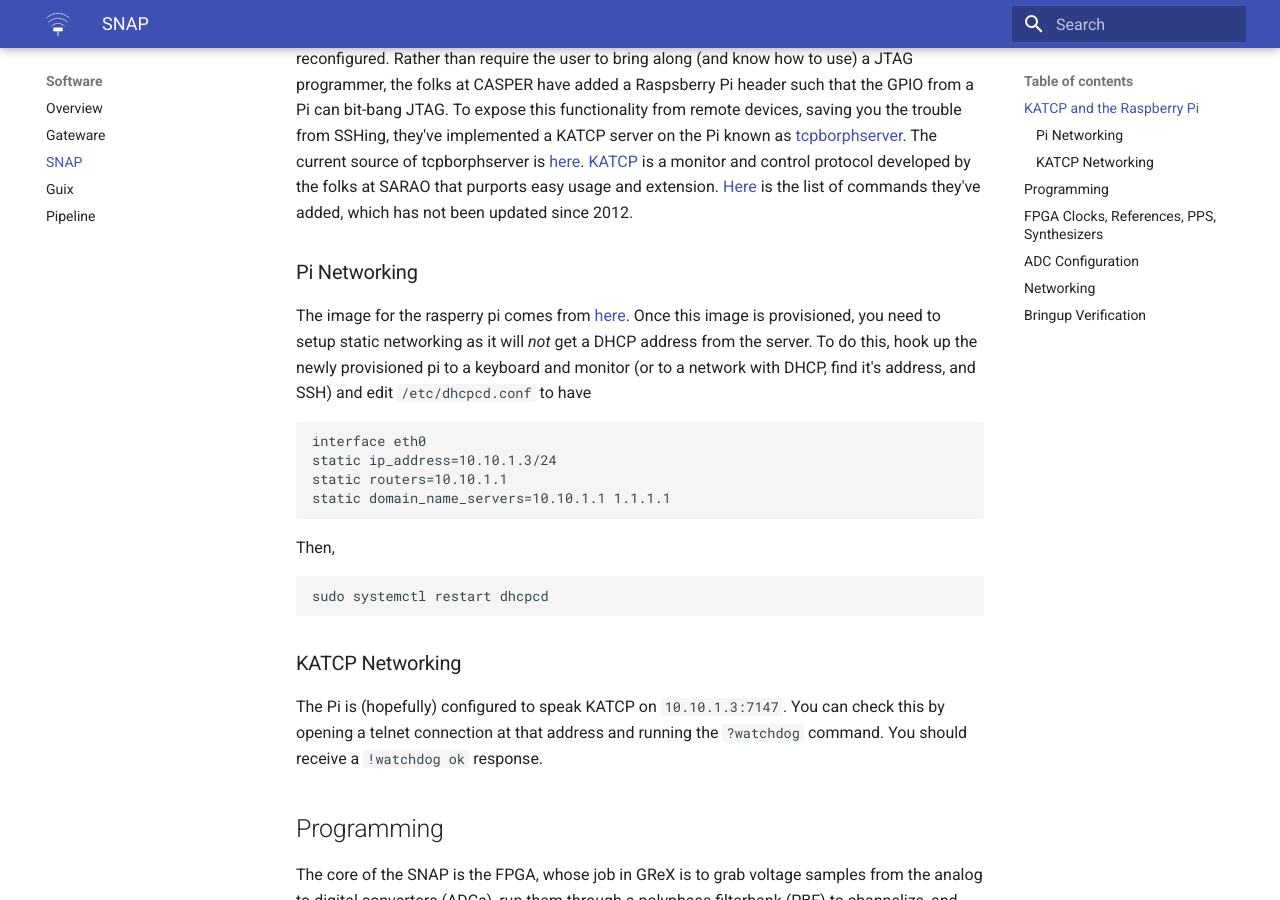
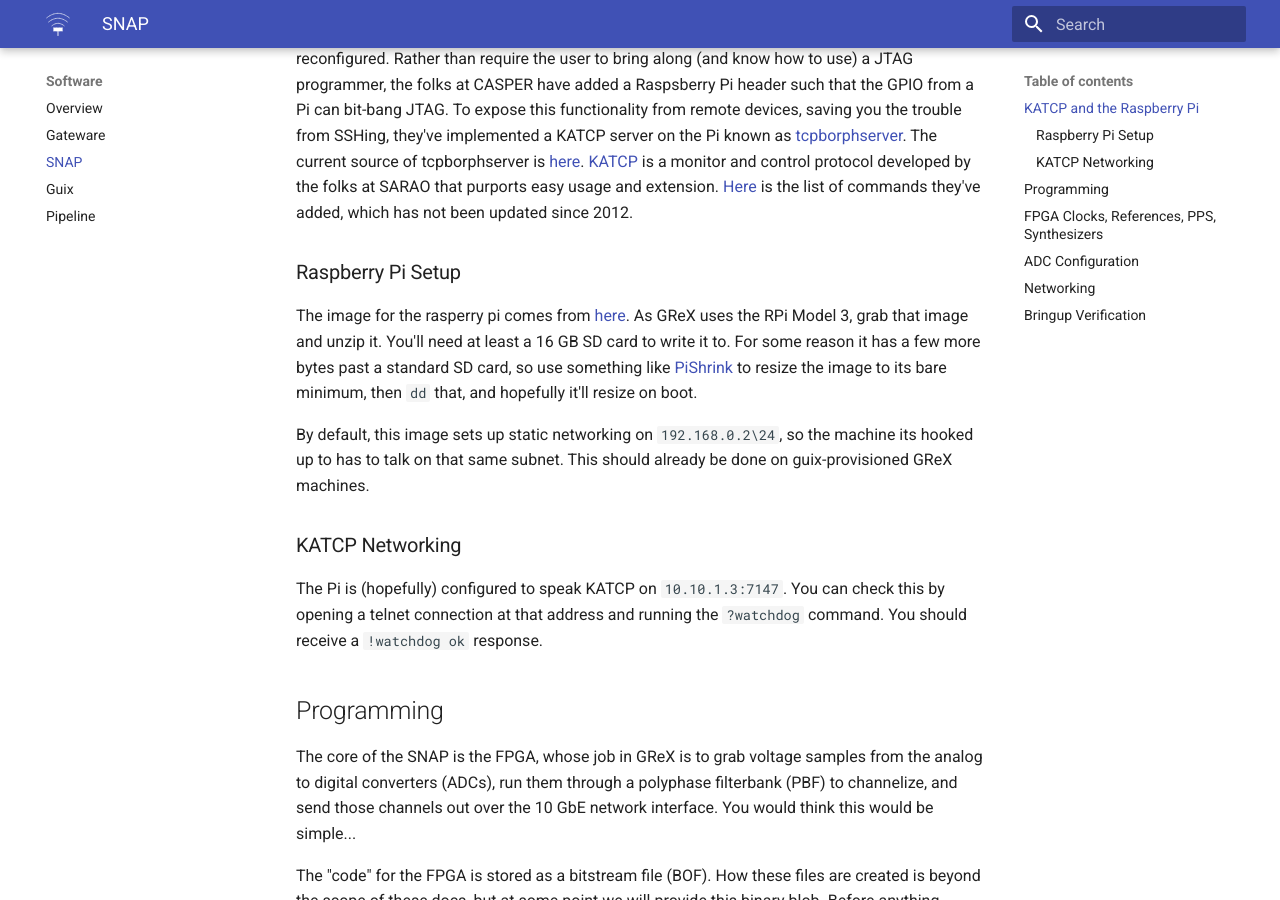
Before and after one commit to courtneyjkeeler/grex-telescope.github.io, an MkDocs documentation site: the page built from docs/software/snap.md, in a window 1280 px wide and 900 px high, scrolled down 442 px. Built offline with MkDocs 1.6.1 and Material for MkDocs 9.7.7, drawn with Linux system fonts in a browser that asks for light colours.

Commit message:
More notes about the pi

````diff
--- a/docs/software/snap.md
+++ b/docs/software/snap.md
@@ -12,36 +12,32 @@ documented, so we'll try to make it as painless as possible here.
 
 The SNAP board itself has no nonvolatile memory, so every time it is
 power-cycled, it must be reconfigured.
-Rather than require the user to bring along (and know how to use) a JTAG programmer, the folks at CASPER
-have added a Raspsberry Pi header such that the GPIO from a Pi can bit-bang JTAG. To expose this functionality
-from remote devices, saving you the trouble from SSHing, they've implemented a
-KATCP server on the Pi known as
-[tcpborphserver](https://casper.astro.berkeley.edu/wiki/Tcpborphserver). The
-current source of tcpborphserver is
-[here](https://github.com/casper-astro/katcp_devel/tree/rpi-devel-casperfpga). [KATCP](https://katcp-python.readthedocs.io/en/latest/_downloads/361189acb383a294be20d6c10c257cb4/NRF-KAT7-6.0-IFCE-002-Rev5-1.pdf)
-is a monitor and control protocol developed by the folks at SARAO that purports easy usage and extension. [Here](https://casper.astro.berkeley.edu/wiki/KATCP) is the list of commands they've added, which has not been updated since 2012.
+Rather than require the user to bring along (and know how to use) a JTAG
+programmer, the folks at CASPER have added a Raspsberry Pi header such that the
+GPIO from a Pi can bit-bang JTAG. To expose this functionality from remote
+devices, saving you the trouble from SSHing, they've implemented a KATCP
+server on the Pi known as
+[tcpborphserver](https://casper.astro.berkeley.edu/wiki/Tcpborphserver).
+The current source of tcpborphserver is
+[here](https://github.com/casper-astro/katcp_devel/tree/rpi-devel-casperfpga).
+[KATCP](https://katcp-python.readthedocs.io/en/latest/_downloads/361189acb383a294be20d6c10c257cb4/NRF-KAT7-6.0-IFCE-002-Rev5-1.pdf)
+is a monitor and control protocol developed by the folks at SARAO that purports
+easy usage and extension. [Here](https://casper.astro.berkeley.edu/wiki/KATCP)
+is the list of commands they've added, which has not been updated since 2012.
 
-### Pi Networking
+### Raspberry Pi Setup
 
 The image for the rasperry pi comes from
 [here](https://casper.astro.berkeley.edu/wiki/SNAP_Bringup#Configuring_a_SNAP_Raspberry_Pi).
-Once this image is provisioned, you need to setup static networking as it will
-_not_ get a DHCP address from the server. To do this, hook up the newly
-provisioned pi to a keyboard and monitor (or to a network with DHCP, find it's
-address, and SSH) and edit `/etc/dhcpcd.conf` to have
+As GReX uses the RPi Model 3, grab that image and unzip it. You'll need at least
+a 16 GB SD card to write it to. For some reason it has a few more bytes past a
+standard SD card, so use something like
+[PiShrink](https://github.com/Drewsif/PiShrink) to resize the image to its bare
+minimum, then `dd` that, and hopefully it'll resize on boot.
 
-```
-interface eth0
-static ip_address=10.10.1.3/24
-static routers=10.10.1.1
-static domain_name_servers=10.10.1.1 1.1.1.1
-```
-
-Then,
-
-```bash
-sudo systemctl restart dhcpcd
-```
+By default, this image sets up static networking on `192.168.0.2\24`, so the
+machine its hooked up to has to talk on that same subnet. This should already be
+done on guix-provisioned GReX machines.
 
 ### KATCP Networking
 
````
